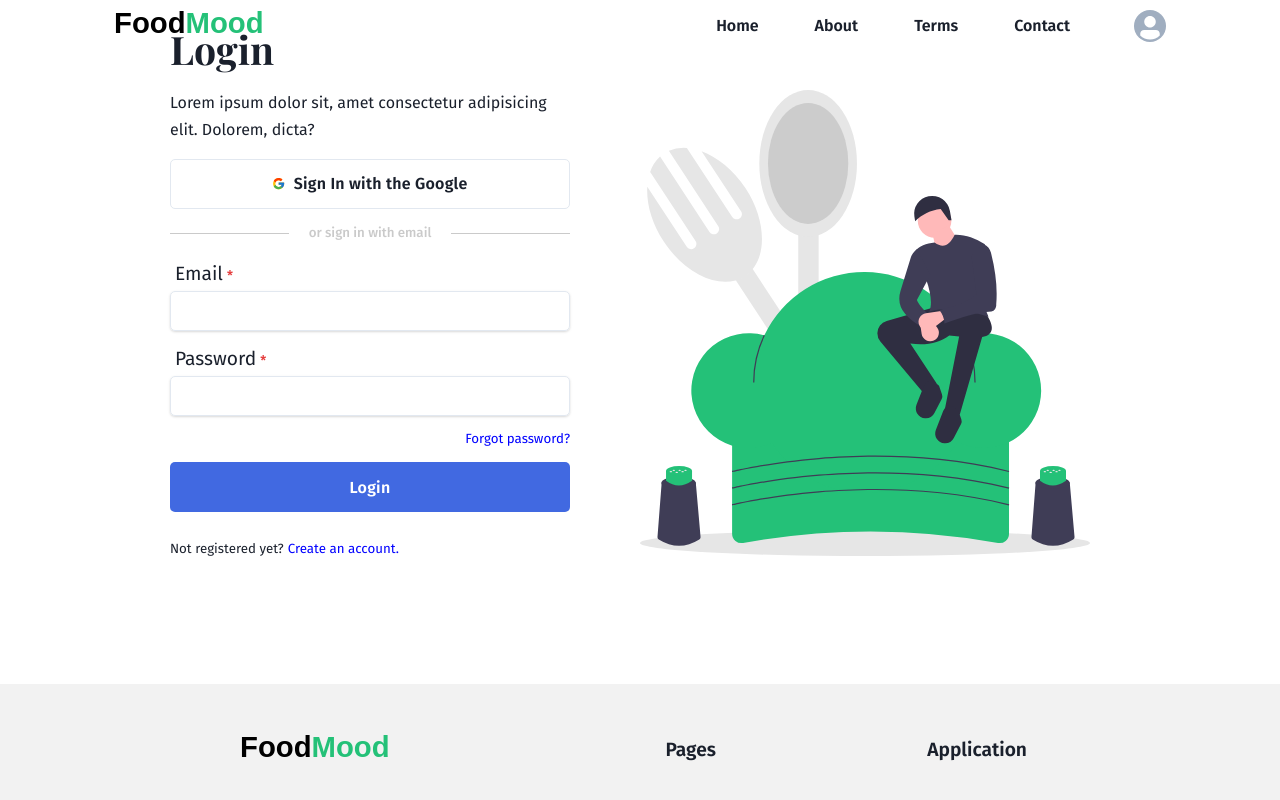
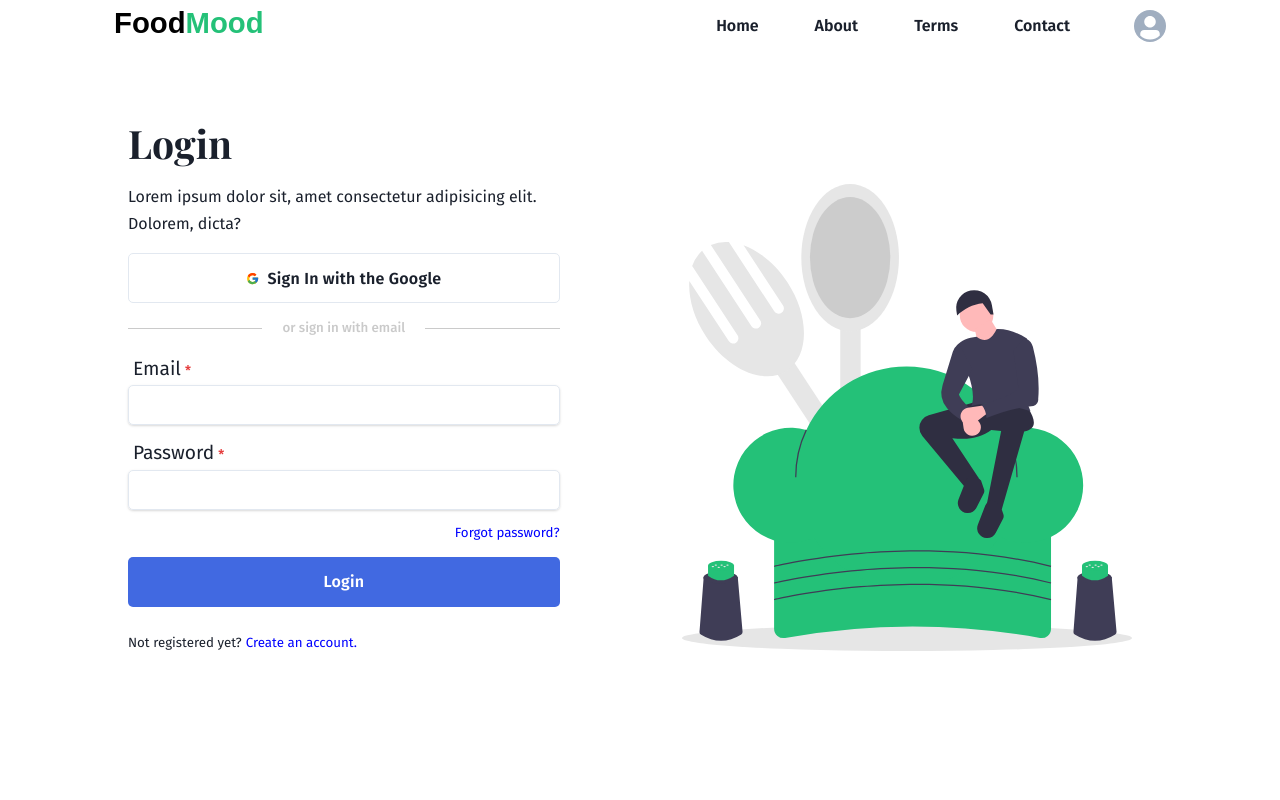
Before and after one commit to hatealgebra/FoodMood, a Next.js app: page /login in a window 1280 px wide. Shown: the top 800 px of the page. Built offline with nearby package versions, Linux system fonts and the light colour scheme; a web font is replaced by a local one.

Commit message:
fix: Fix form container layout

```diff
--- a/src/components/molecules/formContainer/FormContainer.tsx
+++ b/src/components/molecules/formContainer/FormContainer.tsx
@@ -6,12 +6,12 @@ const FormContainer = ({ children }: FormContainerProps) => {
     <Flex
       aria-label="form-container"
       flexDirection={["column", "column", "row"]}
+      gap="10%"
       placeItems="space-between"
-      p="5%"
-      pt={{ lg: "2%" }}
+      m="15vh auto"
       placeContent="center"
-      w="100%"
-      margin="auto"
+      w={["95%", "90%", "80%"]}
+      h="fit-content"
     >
       {children}
     </Flex>
--- a/src/components/molecules/forms/SignupForm.tsx
+++ b/src/components/molecules/forms/SignupForm.tsx
@@ -6,11 +6,11 @@ import NextLink from "next/link";
 
 import * as routeConstantClass from "~constants/router.constants";
 
-import FormikInput from "../../atoms/input/Input";
+import FormikInput from "~atoms/input/Input";
 
-import { useAppDispatch } from "../../../store/hooks";
-import { createUser } from "../../../store/thunks/authentication.thunks";
-import { IFieldInput } from "../../../types/utils.types";
+import { useAppDispatch } from "~store/hooks";
+import { createUser } from "~store/thunks/authentication.thunks";
+import { IFieldInput } from "~types/utils.types";
 
 const SignupForm = ({ onSubmit }: { onSubmit?: (values: any) => void }) => {
   const dispatch = useAppDispatch();
@@ -97,9 +97,6 @@ const SignupForm = ({ onSubmit }: { onSubmit?: (values: any) => void }) => {
               <Link alignSelf="flex-end" variant="classic">
                 Forgot password?
               </Link>
-              <Button type="submit" colorScheme="secondary" isFullWidth>
-                Sign Up
-              </Button>
               <Text alignSelf="flex-start" as="span" variant="small">
                 Already have an account?
                 <Link
@@ -112,6 +109,9 @@ const SignupForm = ({ onSubmit }: { onSubmit?: (values: any) => void }) => {
                 </Link>
               </Text>
             </Box>
+            <Button type="submit" colorScheme="secondary" isFullWidth>
+              Sign Up
+            </Button>
           </SimpleGrid>
         </Form>
       )}
--- a/src/components/organisms/footer/Footer.tsx
+++ b/src/components/organisms/footer/Footer.tsx
@@ -14,8 +14,8 @@ import NextLink from "next/link";
 
 import * as routerConstantClass from "~constants/router.constants";
 
-import CustomIcon from "../../atoms/customIcon/customIcon/CustomIcon";
-import Logo from "../../atoms/logo/Logo";
+import CustomIcon from "~atoms/customIcon/customIcon/CustomIcon";
+import Logo from "~atoms/logo/Logo";
 
 import { GrFacebook, GrInstagram, GrLinkedin } from "react-icons/gr";
 import { BiCopyright } from "react-icons/bi";
@@ -114,7 +114,7 @@ const Footer = () => {
             </List>
           </VStack>
         </Stack>
-        <HStack justify="center" fontWeight="400" isInline mt={20}>
+        <HStack justify="center" fontWeight="400" mt={20}>
           <CustomIcon icon={BiCopyright} />
           <Text color="mono.400">2021 FoodMood. All rights reserved.</Text>
         </HStack>
--- a/src/components/organisms/formHero/FormHero.tsx
+++ b/src/components/organisms/formHero/FormHero.tsx
@@ -34,11 +34,7 @@ const loginGoogleUnavalaible = () => {
 const FormHero = ({ variant, imageSrc }: FormHeroProps) => {
   return (
     <FormContainer>
-      <Flex
-        maxW="400px"
-        flexDir="column"
-        m={{ base: "0 0 10px 0", md: "0 50px 0 0" }}
-      >
+      <Flex maxW="1200px" flexDir="column" flex="1 1 0">
         <Box>
           {variant === "login" ? (
             <>
@@ -71,7 +67,9 @@ const FormHero = ({ variant, imageSrc }: FormHeroProps) => {
               : "or sign up with enail"}
           </CustomDivider>
         </Box>
-        {variant === "signup" ? <SignupForm /> : <LoginForm />}
+        <Box flex="1 1 0">
+          {variant === "signup" ? <SignupForm /> : <LoginForm />}
+        </Box>
       </Flex>
       <Image
         as={NextImage}
@@ -79,8 +77,8 @@ const FormHero = ({ variant, imageSrc }: FormHeroProps) => {
         src={imageSrc}
         alt={imageSrc}
         maxWidth="450px"
-        flex="2 2 0"
         mx={{ md: 5 }}
+        flex="50%"
       />
     </FormContainer>
   );
```
